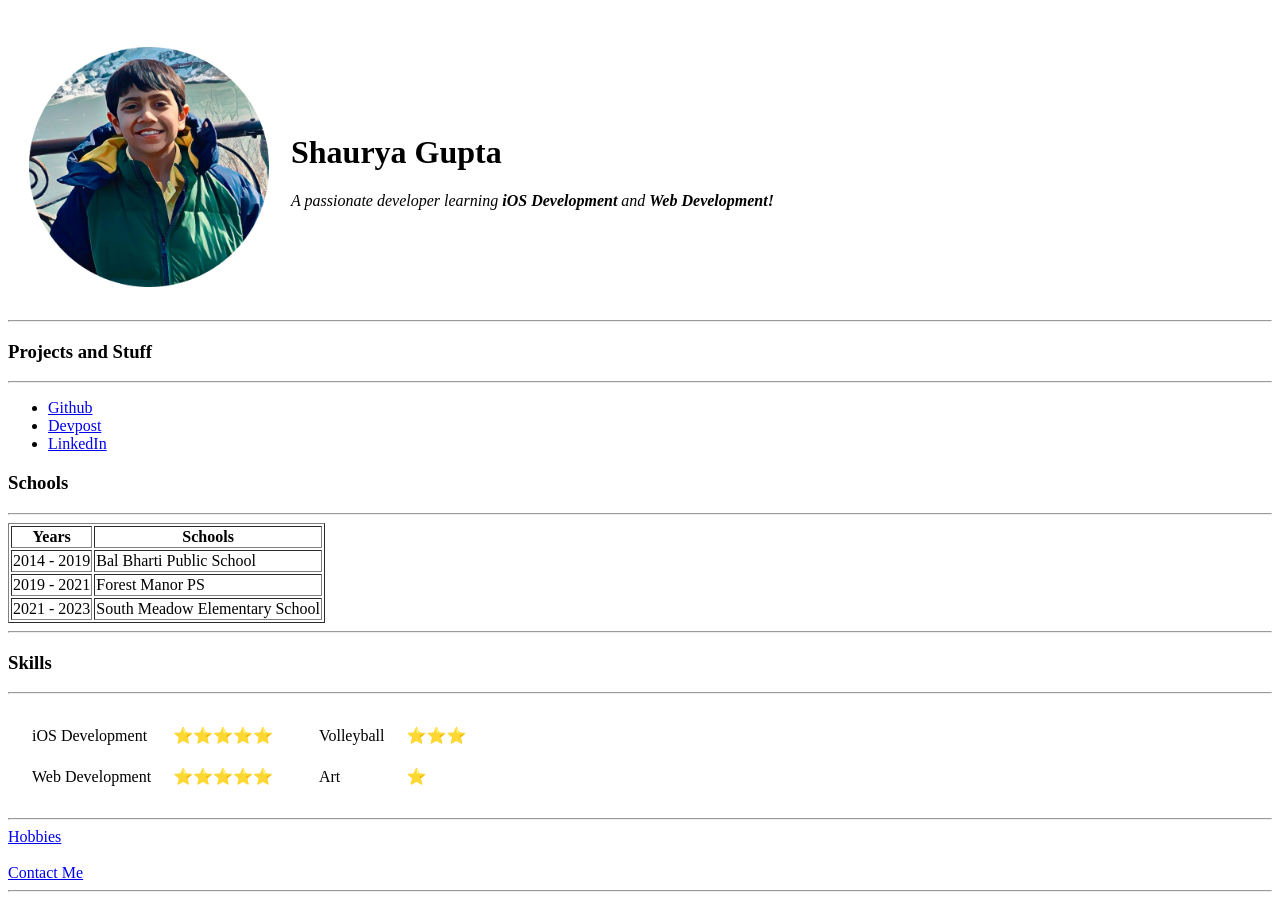
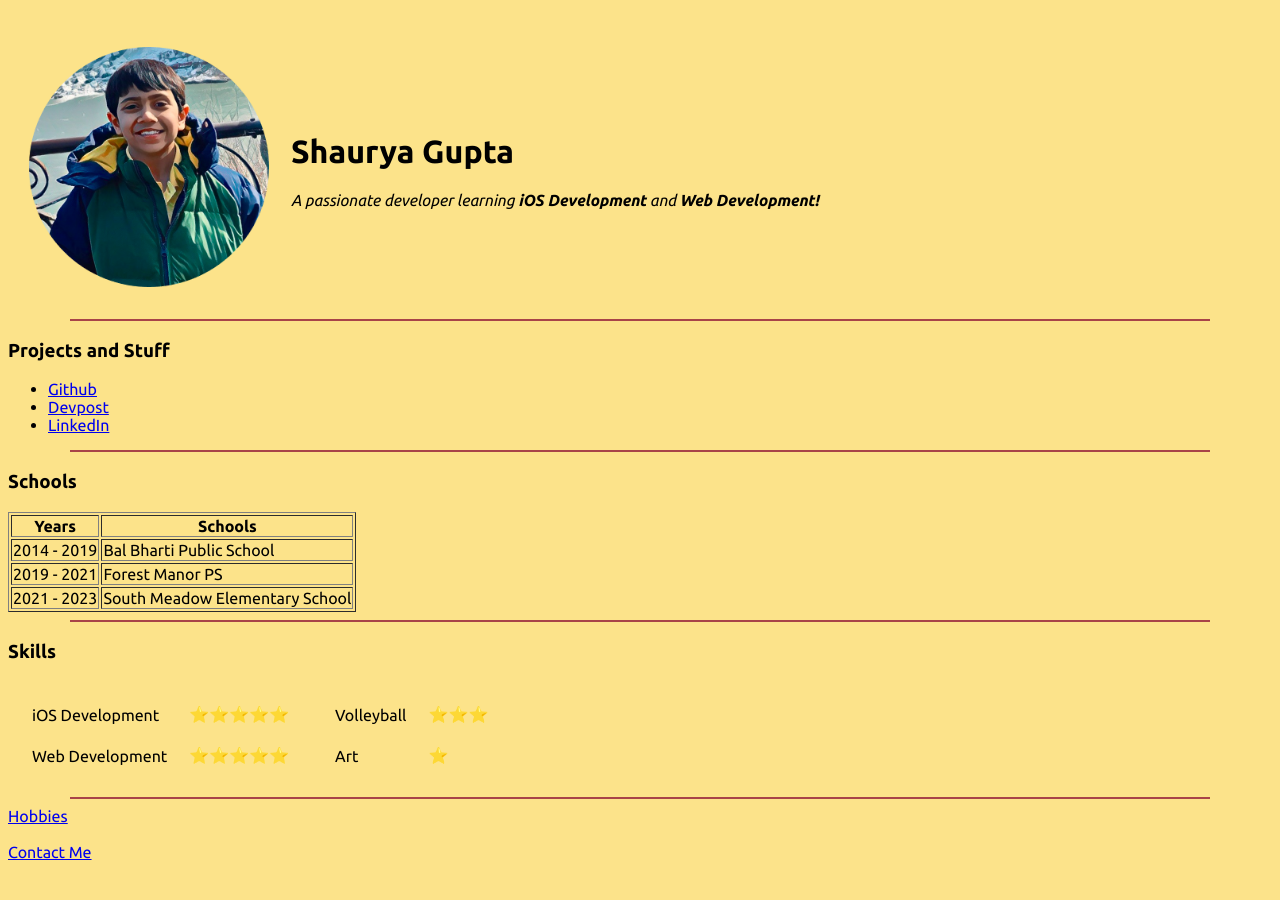
Before and after one commit to Shaurya50211/JustHTMLPortfolio, a plain HTML site: page index.html in a window 1280 px wide. After the commit the page ends 869 px from the top, so only its background shows below. Drawn offline with Linux system fonts and the light colour scheme.

Commit message:
added css file amd basic style

```diff
--- a/index.html
+++ b/index.html
@@ -5,6 +5,7 @@
     <meta charset="UTF-8">
     <meta http-equiv="X-UA-Compatible" content="IE=edge">
     <meta name="viewport" content="width=device-width, initial-scale=1.0">
+    <link rel="stylesheet" href="style.css">
     <title>Shaurya's Portfolio</title>
 </head>
 
@@ -26,14 +27,13 @@
 
     <hr>
     <h3>Projects and Stuff</h6>
-        <hr>
         <ul>
             <li> <a href="https://github.com/shaurya50211">Github</a></li>
             <li> <a href="https://devpost.com/shaurya50211">Devpost</a></li>
             <li> <a href="https://www.linkedin.com/in/shaurya-gupta-b32794249/">LinkedIn</a></li>
         </ul>
+        <hr>
         <h3>Schools</h3>
-        <hr>
 
         <table border="1">
             <thead>
@@ -63,7 +63,6 @@
 
         <hr>
         <h3>Skills</h3>
-        <hr>
 
 
 
@@ -112,7 +111,6 @@
         <br>
         <a href="contact.html">Contact Me</a>
         <br>
-        <hr>
 </body>
 
 </html>
--- /dev/null
+++ b/style.css
@@ -0,0 +1,25 @@
+@import url('https://fonts.googleapis.com/css2?family=Ubuntu:ital,wght@0,300;0,400;0,500;0,700;1,300;1,400;1,500;1,700&display=swap');
+
+body {
+    background-color: #FCE38A;
+    font-family: 'Ubuntu', sans-serif;
+}
+
+::selection {
+    background: #F08A5D;
+}
+
+hr {
+    border-style: solid;
+    color: #A84448;
+    width: 90%;
+}
+
+img {
+    height: 30vh;
+    width: 30vh;
+}
+
+h1 {
+    font-weight: bold;
+}
```
